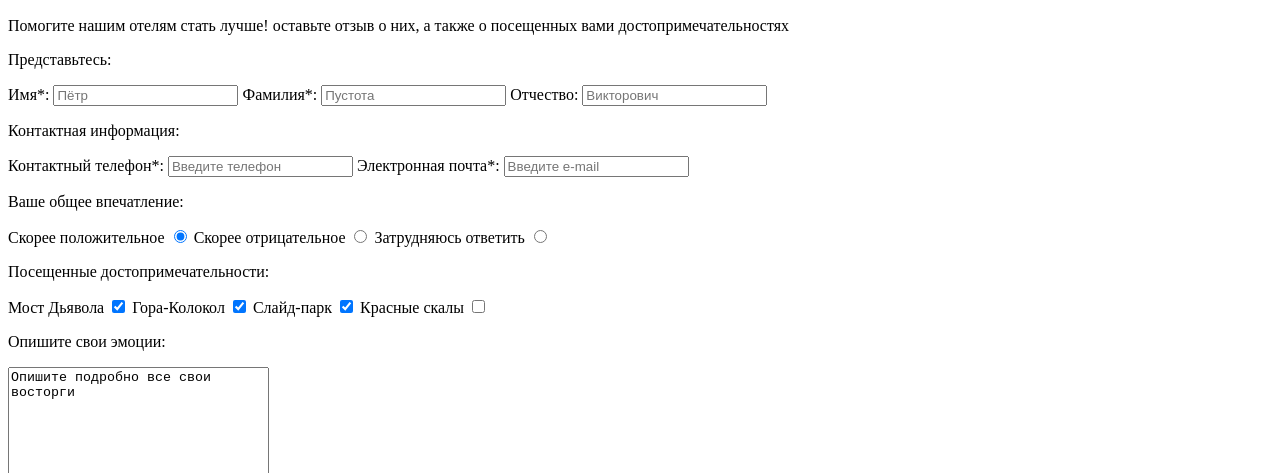
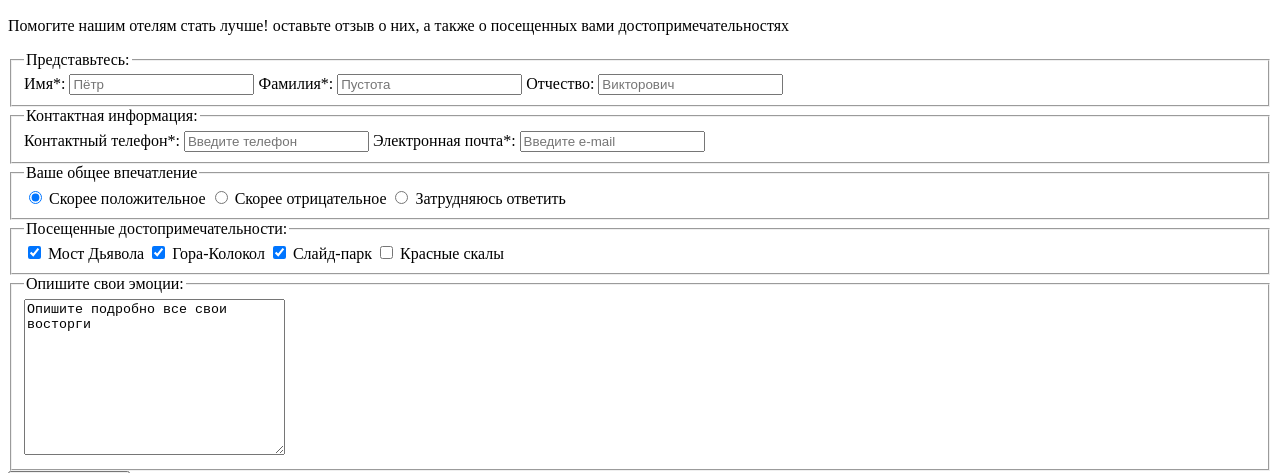
Before and after one commit to htmlacademy-adaptive/260671-sedona-26, a website: page source/form.html in a window 1280 px wide. Shown: the part 327-800 px from the top of the page. Drawn offline with Linux system fonts and the light colour scheme.

Commit message:
added addresses to menu links and fieldset items to form

```diff
--- a/source/form.html
+++ b/source/form.html
@@ -1,14 +1,12 @@
 <!DOCTYPE html>
 <html class="page" lang="ru">
-
   <head>
     <meta charset="UTF-8">
     <title>HTML Academy: Седона</title>
   </head>
-
   <body class="page-body">
     <header class="main-header">
-      <a class="main-header__logo" href="#">
+      <a class="main-header__logo" href="index.html">
         <img src="../source/img/logo.svg" width="185" height="96" alt="Городок Седона.">
       </a>
       <nav class="main-nav">
@@ -18,16 +16,16 @@
         <div class="main-nav__wrapper">
           <ul class="main-nav__list">
             <li class="main-nav__item main-nav__item--active">
-              <a class="main-nav__link" href="#">Главная</a>
+              <a class="main-nav__link" href="index.html">Главная</a>
             </li>
             <li class="main-nav__item">
-              <a class="main-nav__link" href="#">Фото и видео</a>
+              <a class="main-nav__link" href="catalog.html">Фото и видео</a>
             </li>
             <li class="main-nav__item">
-              <a class="main-nav__link" href="#">Форма отзыва</a>
+              <a class="main-nav__link" href="form.html">Форма отзыва</a>
             </li>
             <li class="main-nav__item">
-              <a class="main-nav__link" href="#">Html Academy</a>
+              <a class="main-nav__link" href="https://htmlacademy.ru">Html Academy</a>
             </li>
           </ul>
         </div>
@@ -39,7 +37,8 @@
         <h2 class="feedback__title">Оставьте свой отзыв</h2>
         <p class="feedback__description">Помогите нашим отелям стать лучше! оставьте отзыв о них, а также о посещенных вами достопримечательностях</p>
         <form class="feedback__form feedback-form" method="post" action="https://echo.htmlacademy.ru/">
-          <p class="feedback__text">Представьтесь:</p>
+          <fieldset class="feedback-form__full-name">
+            <legend class="feedback__text">Представьтесь:</legend>
             <label class="feedback__label" for="feedback-name">Имя*:
               <input class="feedback__input" type="text" name="feedback-name-field" id="feedback-name" placeholder="Пётр">
             </label>
@@ -49,38 +48,40 @@
             <label class="feedback__label" for="feedback-patronymic">Отчество:
               <input class="feedback__input" type="text" name="feedback-patronymic-field" id="feedback-patronymic" placeholder="Викторович">
             </label>
-          <p class="feedback__text">Контактная информация:</p>
+          </fieldset>
+          <fieldset>
+            <legend class="feedback__text">Контактная информация:</legend>
             <label class="feedback__label" for="feedback-phone">Контактный телефон*:
               <input class="feedback__input" type="text" name="feedback-phone-field" id="feedback-phone" placeholder="Введите телефон">
             </label>
             <label class="feedback__label" for="feedback-email">Электронная почта*:
               <input class="feedback__input" type="text" name="feedback-email-field" id="feedback-email" placeholder="Введите e-mail">
             </label>
-          <p class="feedback__text">Ваше общее впечатление:</p>
-          <label class="feedback__label-radio" for="feedback-impression-1">Скорее положительное
+          </fieldset>
+          <fieldset>
+            <legend class="feedback__text">Ваше общее впечатление</legend>
             <input class="feedback__input-radio" type="radio" name="feedback-impression" id="feedback-impression-1" value="1" checked>
-          </label>
-          <label class="feedback__label-radio" for="feedback-impression-2">Скорее отрицательное
+            <label class="feedback__label-radio" for="feedback-impression-1">Скорее положительное</label>
             <input class="feedback__input-radio" type="radio" name="feedback-impression" id="feedback-impression-2" value="-1">
-          </label>
-          <label class="feedback__label-radio" for="feedback-impression-3">Затрудняюсь ответить
+            <label class="feedback__label-radio" for="feedback-impression-2">Скорее отрицательное</label>
             <input class="feedback__input-radio" type="radio" name="feedback-impression" id="feedback-impression-3" value="0">
-          </label>
-          <p class="feedback__text">Посещенные достопримечательности:</p>
-          <label class="feedback__label-checkbox" for="feedback-attraction-1">Мост Дьявола
+            <label class="feedback__label-radio" for="feedback-impression-3">Затрудняюсь ответить</label>
+          </fieldset>
+          <fieldset>
+            <legend class="feedback__text">Посещенные достопримечательности:</legend>
             <input class="feedback__input-checkbox" type="checkbox" name="feedback-attractions" id="feedback-attraction-1" value="1" checked>
-          </label>
-          <label class="feedback__label-checkbox" for="feedback-attraction-2">Гора-Колокол
+            <label class="feedback__label-checkbox" for="feedback-attraction-1">Мост Дьявола</label>
             <input class="feedback__input-checkbox" type="checkbox" name="feedback-attractions" id="feedback-attraction-2" value="2" checked>
-          </label>
-          <label class="feedback__label-checkbox" for="feedback-attraction-3">Слайд-парк
+            <label class="feedback__label-checkbox" for="feedback-attraction-2">Гора-Колокол</label>
             <input class="feedback__input-checkbox" type="checkbox" name="feedback-attractions" id="feedback-attraction-3" value="3" checked>
-          </label>
-          <label class="feedback__label-checkbox" for="feedback-attraction-4">Красные скалы
+            <label class="feedback__label-checkbox" for="feedback-attraction-3">Слайд-парк</label>
             <input class="feedback__input-checkbox" type="checkbox" name="feedback-attractions" id="feedback-attraction-4" value="4">
-          </label>
-          <p class="feedback__text">Опишите свои эмоции:</p>
+            <label class="feedback__label-checkbox" for="feedback-attraction-4">Красные скалы</label>
+          </fieldset>
+          <fieldset>
+            <legend class="feedback__text">Опишите свои эмоции:</legend>
             <textarea class="feedback__emotions" name="feedback-emotions-field" id="feedback-emotions" cols="30" rows="10">Опишите подробно все свои восторги</textarea>
+          </fieldset>
           <button class="button button__primary button__form" type="submit">Отправить отзыв</button>
         </form>
       </section>
```
Also changed, not shown: source/catalog.html (+5 -5 lines), source/index.html (+5 -5 lines). Lines whose indentation alone changed are shown as unchanged.
